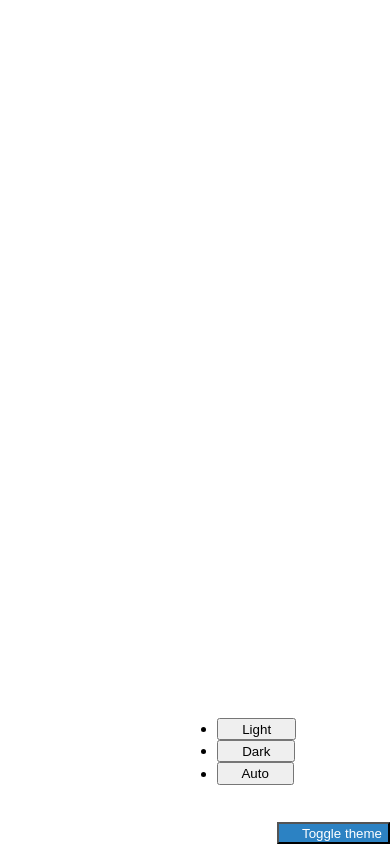
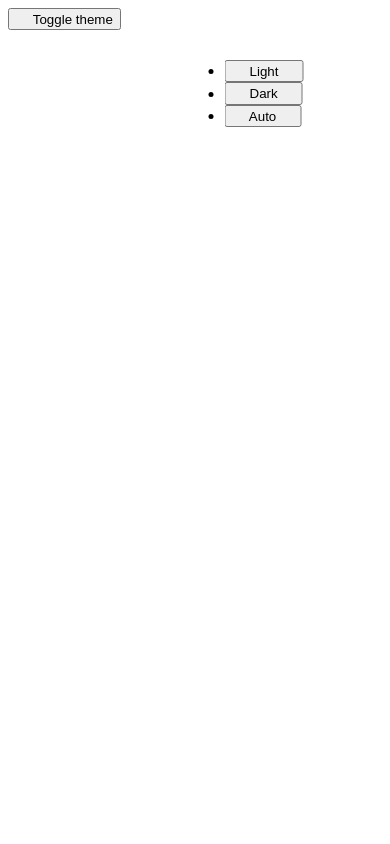
Before and after one commit to VIJAYREDDYVENNA/CCMS-1Ph-3Ph-MongoDB_v_1, a PHP site: page /theme-selection.php in a window 390 px wide. Run offline with PHP 8.4, Linux system fonts and the light colour scheme; some libraries are stand-ins or nearby versions.

Commit message:
changed the theame selction button position and its propertied

```diff
--- a/assets/html/theme-selection.php
+++ b/assets/html/theme-selection.php
@@ -29,47 +29,14 @@
 	</ul>
 </div> -->
 
-<style>
-	.dropdown-menu {
-    position: absolute;  /* Use absolute positioning */
-    top: 40px;           /* Adjust top position */
-    left: 0;             /* Adjust left position */
-    right: 50px !important;         /* Optional, override the default right position */
-    width: 100px !important;        /* Adjust width if needed */
-}
 
-@media (max-width:424px){
-.custopm-position {
-    position: fixed !important;
-    top: auto !important;
-    left: auto !important;
-    right: 0px !important;
-    bottom: 0px !important;
-}
 
-.dropdown-menu {
-    position: absolute;  /* Use absolute positioning */
-    top: -120px !important;    /* Move it up by 40px (negative direction) */
-    left: -100px !important;   /* Move it left by 50px (negative direction) */
-    right: auto !important;   /* Remove the default right position */
-    width: 100px !important;  /* Adjust width if needed */
-}
-
-.custom-bg-color{
-	background-color:#2c82c3;
-	color:white !important;
-}
-
-}
-
-</style>
-
-<div class="me-2 custopm-position">
+<div class="me-2 custopm-btn-position">
 	<button class="btn btn-outline-primary  dropdown-toggle d-flex align-items-center border-0 custom-bg-color" id="bd-theme" type="button" aria-expanded="false" data-bs-toggle="dropdown" aria-label="Toggle theme (auto)">
 		<svg class="bi my-1 theme-icon-active" width="1em" height="1em"><use href="#circle-half"></use></svg>
 		<span class="visually-hidden" id="bd-theme-text">Toggle theme</span>
 	</button>
-	<ul class="dropdown-menu dropdown-menu-end shadow" aria-labelledby="bd-theme-text">
+	<ul class="dropdown-menu dropdown-menu-end shadow dropdown-menu-theame" style=" position: absolute; inset: 0px 0px auto auto; margin: 0px; transform: translate3d(-86.5px, 60px, 0px);" aria-labelledby="bd-theme-text">
 		<li>
 			<button type="button" class="dropdown-item d-flex align-items-center" data-bs-theme-value="light" aria-pressed="false">
 				<svg class="bi me-2 opacity-50" width="1em" height="1em"><use href="#sun-fill"></use></svg>
```
Also changed, not shown: assets/css/istl-styles.css (+26 -2 lines), assets/html/navbar.php (+4 -4 lines).
